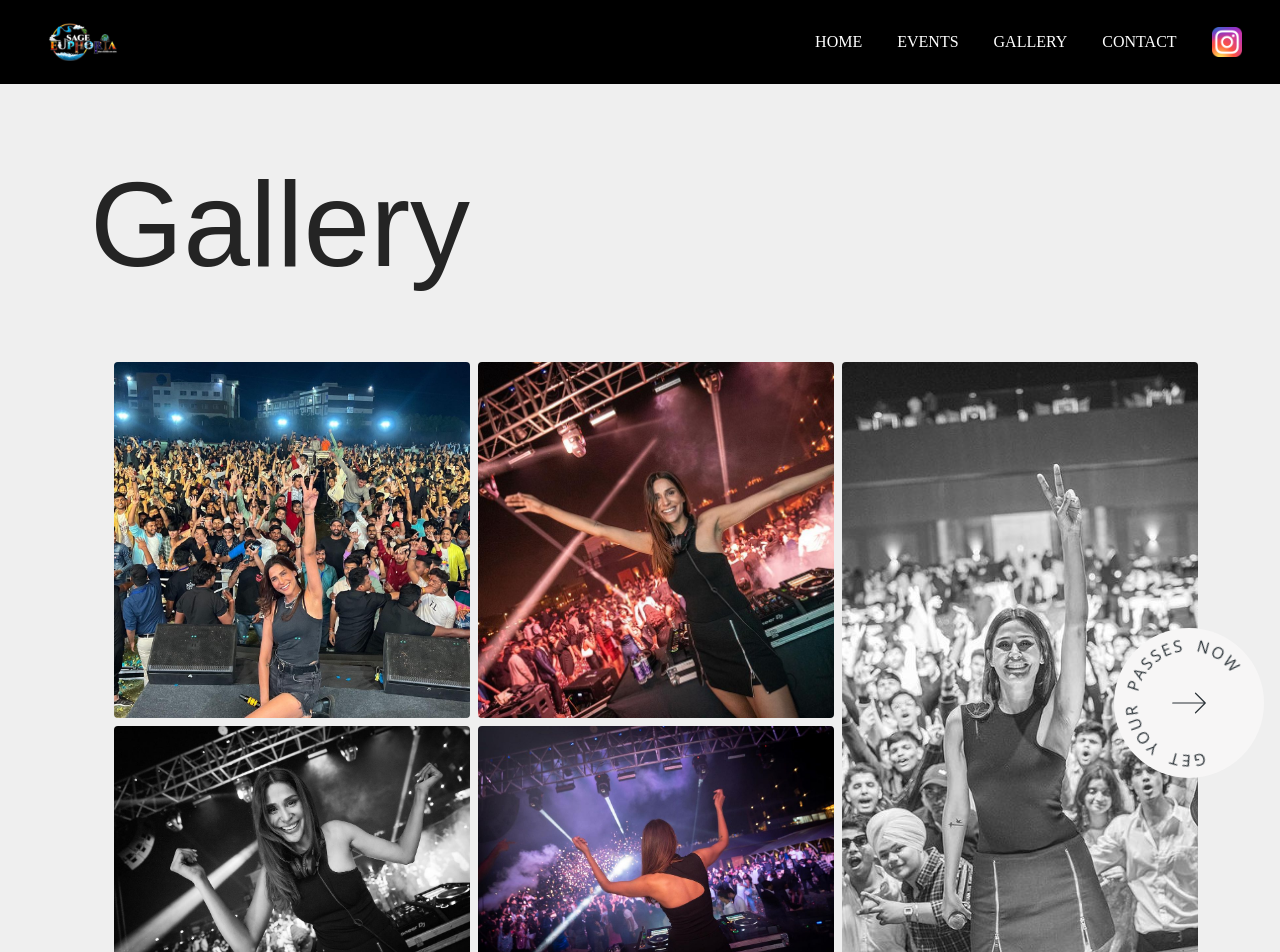
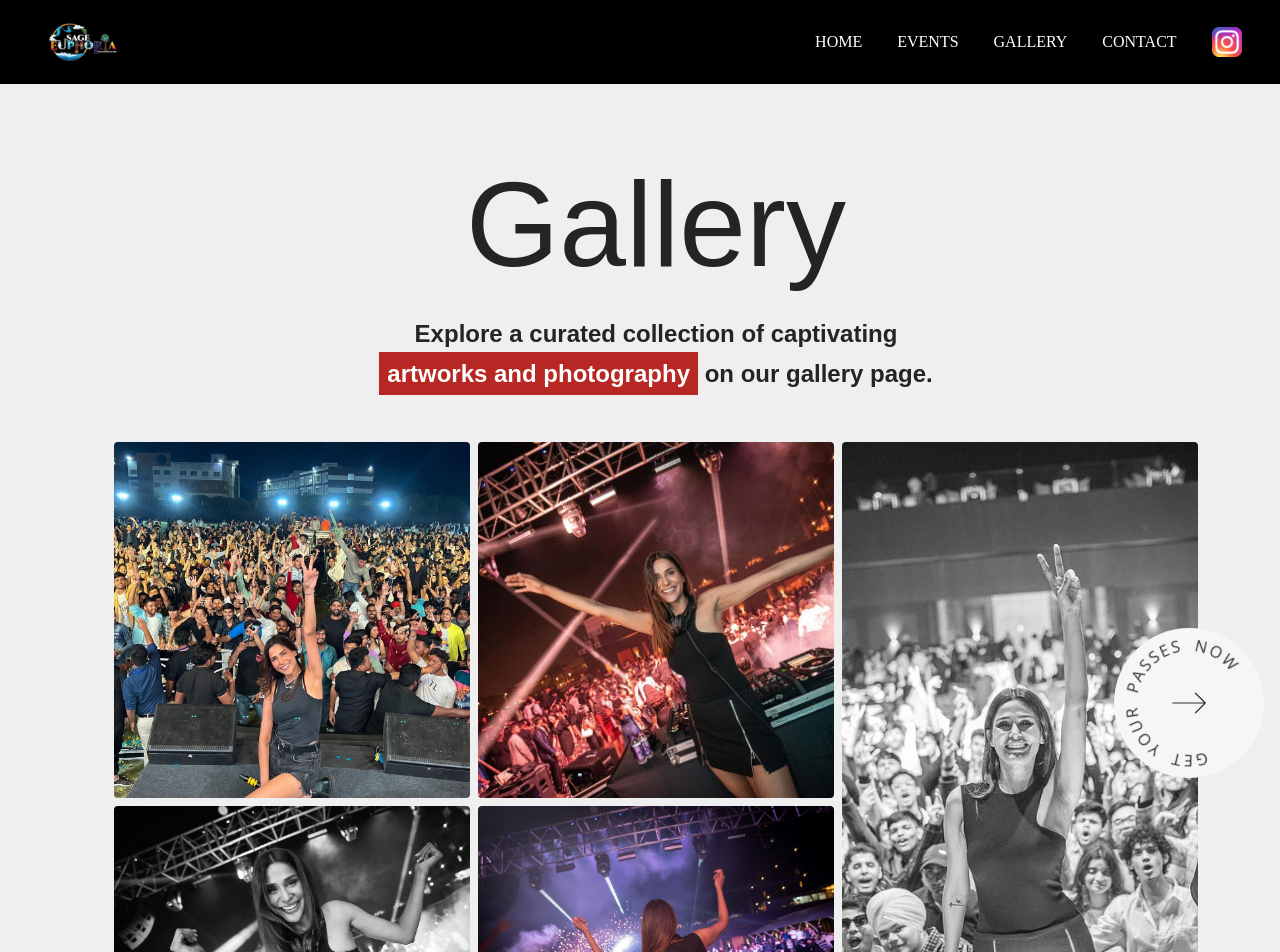
Before and after one commit to abhishekhojha/sageeuphoria, a React (Create React App) app: page /gallery in a window 1280 px wide. Shown: the top 952 px of the page. Built offline with nearby package versions, Linux system fonts and the light colour scheme; the HTML template or start-up script is replaced by a standard one; a web font is replaced by a local one.

Commit message:
04-04 abhi 1

```diff
--- a/src/pages/Gallery.js
+++ b/src/pages/Gallery.js
@@ -47,7 +47,9 @@ export default function Gallery() {
       <div className="sageEvents container">
         <Reveal>
           <div className="sageEventsHead">
-            <h2>Gallery</h2>
+            <h2 className="text-center">Gallery</h2>
+            <h4 className='text-sm md:text-2xl leading-[35px] md:leading-[40px] text-center font-semibold'>Explore a curated collection of captivating <br /><span className='bg-[#b72723] p-2 text-white'>artworks and photography</span> on our gallery page.</h4>
+            <p> </p>
           </div>
         </Reveal>
 
@@ -55,7 +57,8 @@ export default function Gallery() {
           <>
             {imgdata?.map((images,j) => {
               return (
-                <div key={j} className="container gallery_grid grid px-2 grid-cols-3 gap-2 mx-auto">
+                <Reveal >
+                <div className="container gallery_grid grid px-2 grid-cols-3 gap-2 mx-auto">
                   {images?.map((img,i) => (
                     <div key={img.id} className={i==2?"row-start-1	row-end-3 col-start-3":i==3?"row-start-3	row-end-5 col-start-1":""}>
                       <img
@@ -66,7 +69,7 @@ export default function Gallery() {
                       />
                     </div>
                   ))}
-                </div>
+                </div></Reveal>
               );
             })}
             {limit > count ? (
```
